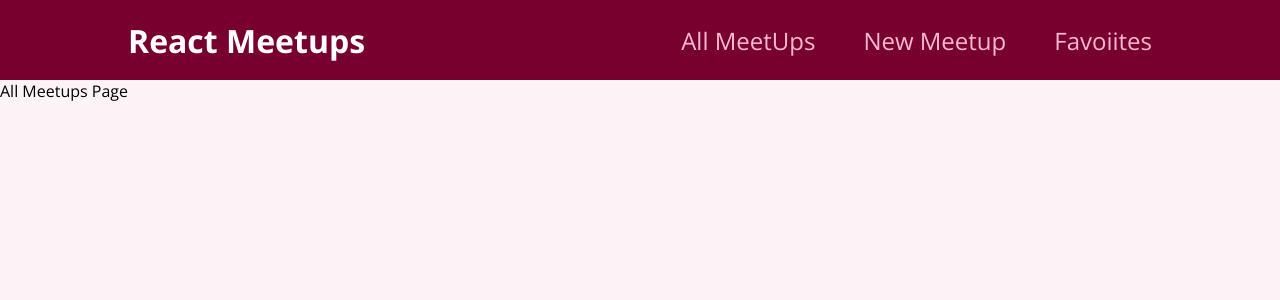
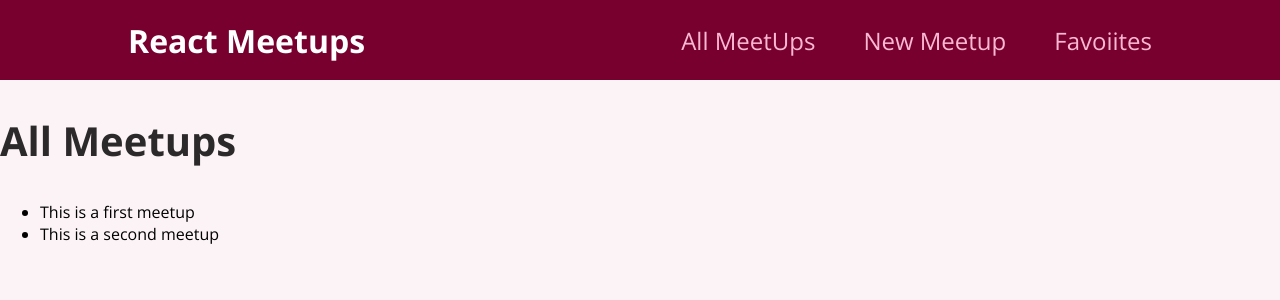
Before and after one commit to SuvamChanda2020/react-demo-app, a React (Create React App) app: page / in a window 1280 px wide. Shown: the top 300 px of the page. Built offline with nearby package versions, Linux system fonts and the light colour scheme.

Commit message:
Update route changes

```diff
--- /dev/null
+++ b/src/components/meetups/MeetupList.module.css
@@ -0,0 +1,5 @@
+.list {
+    list-style: none;
+    margin: 0;
+    padding: 0;
+  }
--- a/src/pages/AllMeetUps.js
+++ b/src/pages/AllMeetUps.js
@@ -1,5 +1,35 @@
-function AllMeetUpsPage(){
-    return <div>All Meetups Page</div>
-}
+const DUMMY_DATA = [
+    {
+      id: 'm1',
+      title: 'This is a first meetup',
+      image:
+        'https://upload.wikimedia.org/wikipedia/commons/thumb/d/d3/Stadtbild_M%C3%BCnchen.jpg/2560px-Stadtbild_M%C3%BCnchen.jpg',
+      address: 'Meetupstreet 5, 12345 Meetup City',
+      description:
+        'This is a first, amazing meetup which you definitely should not miss. It will be a lot of fun!',
+    },
+    {
+      id: 'm2',
+      title: 'This is a second meetup',
+      image:
+        'https://upload.wikimedia.org/wikipedia/commons/thumb/d/d3/Stadtbild_M%C3%BCnchen.jpg/2560px-Stadtbild_M%C3%BCnchen.jpg',
+      address: 'Meetupstreet 5, 12345 Meetup City',
+      description:
+        'This is a first, amazing meetup which you definitely should not miss. It will be a lot of fun!',
+    },
+  ];
 
-export default AllMeetUpsPage;
+  function AllMeetupsPage() {
+    return (
+      <section>
+        <h1>All Meetups</h1>
+        <ul>
+          {DUMMY_DATA.map((meetup) => {
+            return <li key={meetup.id}>{meetup.title}</li>;
+          })}
+        </ul>
+      </section>
+    );
+  }
+
+  export default AllMeetupsPage;
```
Also changed, not shown: src/components/meetups/MeetupItem.js (added, +18 -0 lines), src/components/meetups/MeetupItem.module.css (added, +46 -0 lines), src/components/meetups/MeetupList.js (added, +16 -0 lines).
